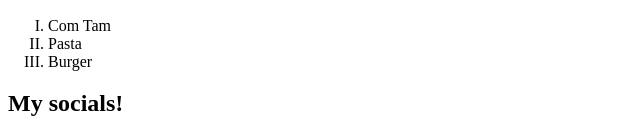
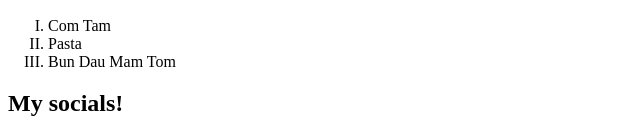
Before and after one commit to PhucTran41/PhucTran41.github.io, a plain HTML site: page index.html in a window 1280 px wide. Shown: the part 667-802 px from the top of the page, without its empty margins (0-640 px from the left). Drawn offline with Linux system fonts and the light colour scheme.

Commit message:
change burger to Bun Dau

```diff
--- a/index.html
+++ b/index.html
@@ -31,7 +31,7 @@
         <ol type = "I">
             <li>Com Tam</li>
             <li>Pasta</li>
-            <li>Burger</li>
+            <li>Bun Dau Mam Tom</li>
         </ol>
 
     <h2>My socials!</h2>
```
